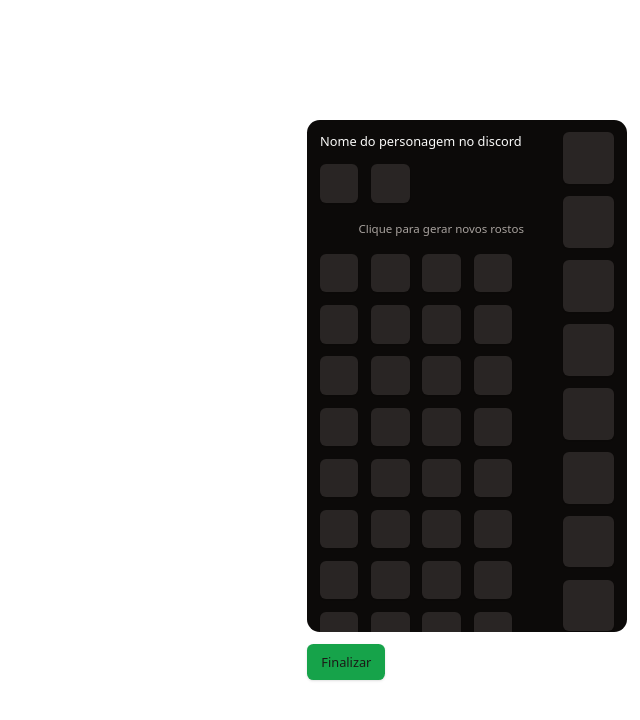
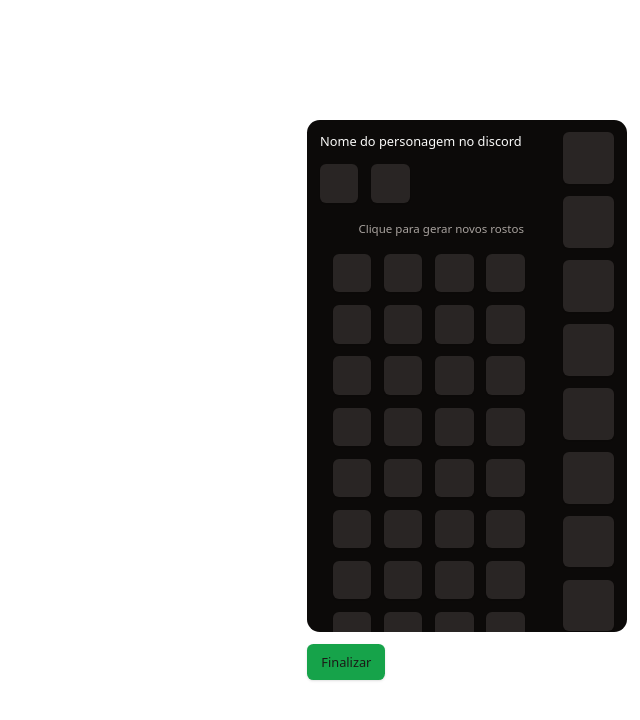
Before and after one commit to pyurips/datalife-old, a React (Vite) app in the folder src/webviews/main_interface/: page / in a window 1280 px wide. Shown: the top 720 px of the page, without its empty margins (640-1280 px from the left). Built offline with nearby package versions, Linux system fonts and the light colour scheme.

Commit message:
hotfix: genetics

```diff
--- a/src/webviews/main_interface/src/components/character_customization/genetics.tsx
+++ b/src/webviews/main_interface/src/components/character_customization/genetics.tsx
@@ -18,8 +18,8 @@ export default function Genetics() {
           </p>
         </div>
 
-        <div className="flex flex-row gap-[1vw] flex-wrap">
-          {new Array(50).fill(0).map((_, i) => (
+        <div className="flex justify-center flex-row gap-[1vw] flex-wrap">
+          {new Array(54).fill(0).map((_, i) => (
             <Button size="icon" key={i} variant="secondary" className="size-[3vw]"></Button>
           ))}
         </div>
```
